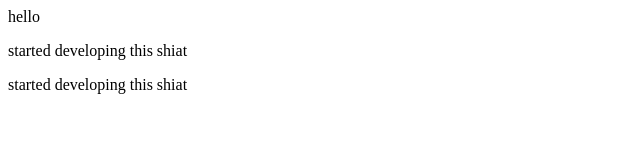
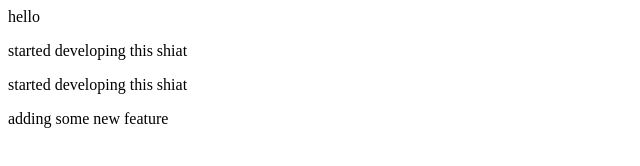
Before and after one commit to daanworks/git-exercises, a plain HTML site: page index.html in a window 1280 px wide. Shown: the whole page, without its empty margins (0-640 px from the left). Drawn offline with Linux system fonts and the light colour scheme.

Commit message:
added new feature

```diff
--- a/index.html
+++ b/index.html
@@ -1,3 +1,5 @@
 <p>hello</p>
 <p>started developing this shiat</p>
 <p>started developing this shiat</p>
+
+<p>adding some new feature</p>
```
